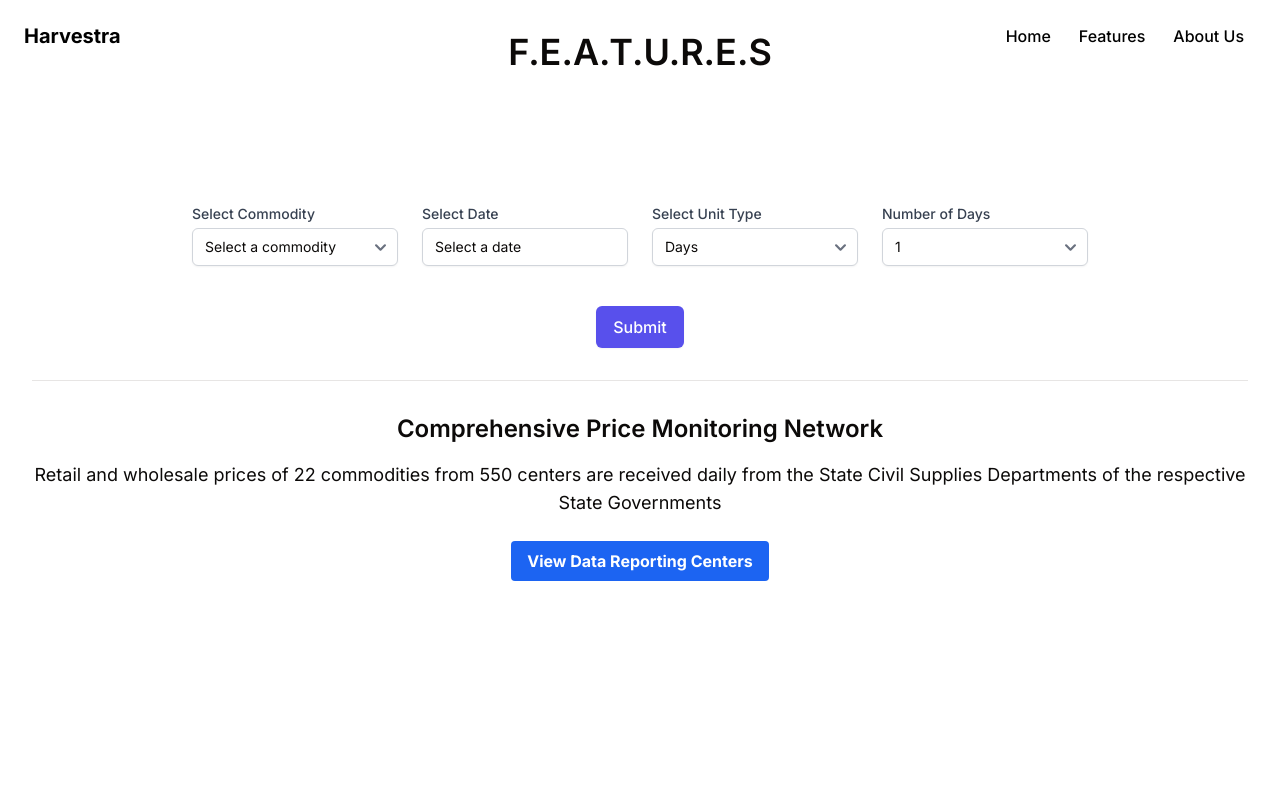
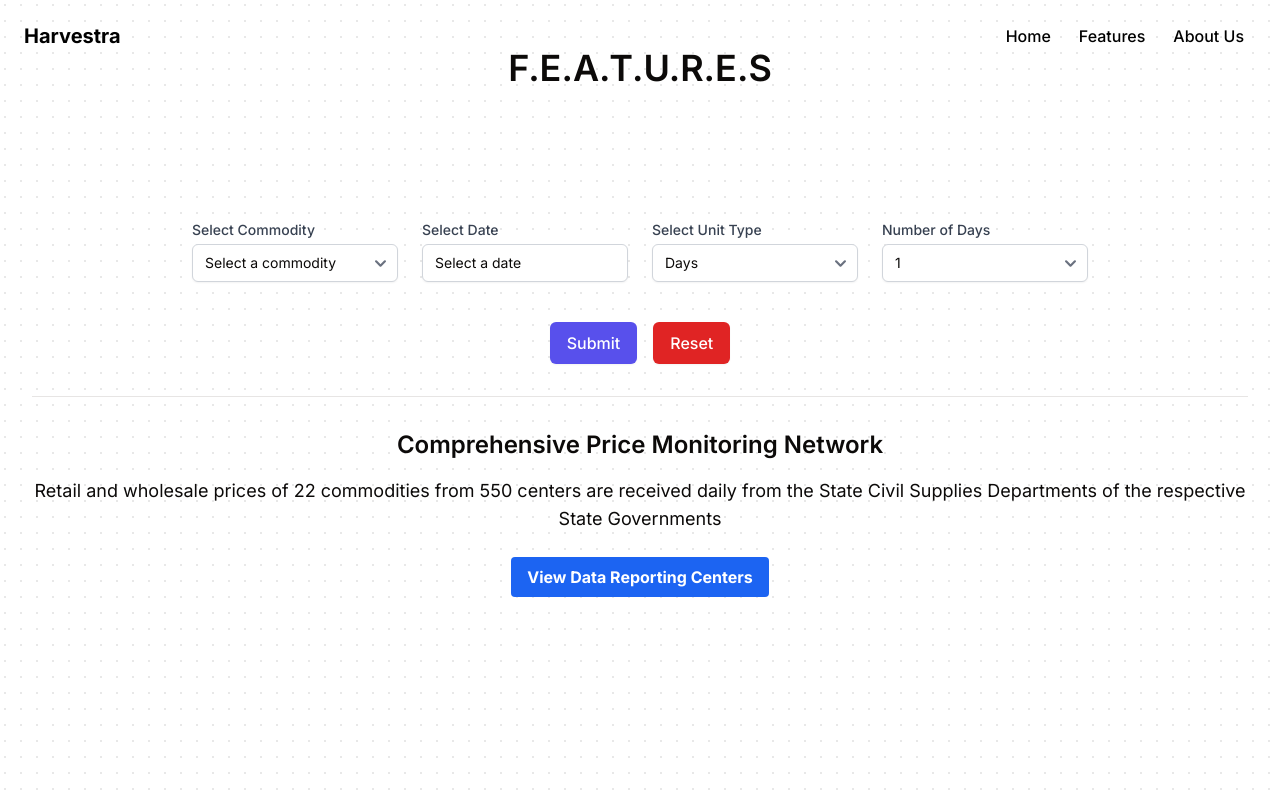
Before and after one commit to abhinav2805-ux/pulse, a Next.js app in the folder client/: page /features in a window 1280 px wide. Shown: the top 800 px of the page. Built offline with nearby package versions, Linux system fonts and the light colour scheme.

Commit message:
chore: ui betterment everywhere and minor fixes

```diff
--- a/client/package.json
+++ b/client/package.json
@@ -25,9 +25,10 @@
     "date-fns": "^3.6.0",
     "flowbite": "^2.5.1",
     "flowbite-react": "^0.10.1",
-    "framer-motion": "^11.3.30",
+    "framer-motion": "^11.3.31",
     "lucide-react": "^0.435.0",
     "maplibre-gl": "^4.6.0",
+    "mini-svg-data-uri": "^1.4.4",
     "next": "14.2.6",
     "react": "^18.3.1",
     "react-chartjs-2": "^5.2.0",
--- a/client/src/app/(app)/about-us/page.tsx
+++ b/client/src/app/(app)/about-us/page.tsx
@@ -9,11 +9,11 @@ import teamMembers from '@/constants/team';
 
 const AboutUs = () => {
   return (
-    <div className="bg-white py-12 mt-8">
+    <div className="bg-white py-12  bg-dot-black/[0.2]">
       <div className="container mx-auto px-4">
 
         <TypingAnimation
-        className="text-4xl font-bold text-black text-center dark:text-white"
+        className="text-4xl font-bold mt-4 text-black text-center dark:text-white"
         text="HARVESTRA"
         />
         <section className="mb-12">
--- a/client/src/app/(app)/dashboard/page.tsx
+++ b/client/src/app/(app)/dashboard/page.tsx
@@ -35,12 +35,24 @@ const Dropdown: React.FC = () => {
   const [value, setValue] = useState(1);
   const [showCalendar, setShowCalendar] = useState(false);
   const [data, setData] = useState<{ predicted_prices: number[], predicted_humidity: number[], predicted_temperature: number[] } | null>(null);
-  const [days, setDays] = useState<number>(0); // Add this state
+  const [days, setDays] = useState<number>(0);
+  const [showTable, setShowTable] = useState(true); //initialy table show hogi , button dabane pr hide
+  const [loading, setLoading] = useState(false);
 
   const daysOptions = Array.from({ length: 31 }, (_, i) => i + 1);
   const weeksOptions = Array.from({ length: 10 }, (_, i) => i + 1);
   const monthsOptions = Array.from({ length: 12 }, (_, i) => i + 1);
   const yearsOptions = Array.from({ length: 7 }, (_, i) => i + 1);
+
+  //reset ka function
+  const handleReset = () => {
+    setSelectedCommodity("");
+    setSelectedDate(undefined);
+    setUnit("days");
+    setValue(1);
+    setData(null);
+    setDays(0);
+  };
 
   const handleDateSelect = (date: Date | undefined) => {
     setSelectedDate(date);
@@ -55,6 +67,8 @@ const Dropdown: React.FC = () => {
       return;
     }
 
+    setLoading(true);
+
     const computedDays = convertToDays(unit, value); // Compute days here
     setDays(computedDays); // Store the computed days in state
     const formattedDate = selectedDate.toISOString().split('T')[0];
@@ -66,19 +80,23 @@ const Dropdown: React.FC = () => {
         throw new Error("Network response was not ok");
       }
       const fetchedData = await response.json();
-      console.log(fetchedData);
-      setData(fetchedData); // Store the fetched data in state
+
+      setTimeout(() => {
+        setData(fetchedData);
+        setLoading(false);
+      }, 1500); //1.5 second baad  loading false krdo or render krwado
     } catch (error) {
+
       console.error("Fetch error:", error);
+
+      setLoading(false); //loading puri hogyi to false
     }
   };
 
   return (
     <>
       <form onSubmit={handleSubmit} className="flex flex-col items-center gap-6 pt-[100px] ">
-        {/* Form Fields */}
         <div className="flex flex-wrap gap-6 max-w-4xl w-full">
-          {/* Commodity Dropdown */}
           <div className="flex-1 min-w-[200px]">
             <label className="block text-sm font-medium text-gray-700">
               Select Commodity
@@ -87,6 +105,7 @@ const Dropdown: React.FC = () => {
               title="commodity"
               value={selectedCommodity}
               onChange={(e) => setSelectedCommodity(e.target.value)}
+              required
               className="mt-1 block w-full rounded-md border-gray-300 shadow-sm focus:border-indigo-500 focus:ring-indigo-500 sm:text-sm"
             >
               <option value="">Select a commodity</option>
@@ -163,16 +182,46 @@ const Dropdown: React.FC = () => {
           </div>
         </div>
 
-        {/* Submit Button */}
-        <div className="mt-4">
-          <button
+
+        <div className="mt-4 flex gap-4">
+        <button
             type="submit"
-            className="inline-flex items-center px-4 py-2 border border-transparent text-base font-medium rounded-md text-white bg-indigo-600 shadow-sm hover:bg-indigo-700 focus:outline-none focus:ring-2 focus:ring-offset-2 focus:ring-indigo-500"
+            disabled={loading}
+            className={`inline-flex items-center px-4 py-2 border border-transparent text-base font-medium rounded-md text-white ${
+              loading ? "bg-gray-400 cursor-not-allowed" : "bg-indigo-600 hover:bg-indigo-700"
+            } shadow-sm focus:outline-none focus:ring-2 focus:ring-offset-2 focus:ring-indigo-500`}
           >
             Submit
+        </button>
+          {/* reset button lagaya hai taki input clear hojaye */}
+          <button
+            type="button"
+            onClick={handleReset}
+            className="inline-flex items-center px-4 py-2 border border-transparent text-base font-medium rounded-md text-white bg-red-600 shadow-sm hover:bg-red-700 focus:outline-none focus:ring-2 focus:ring-offset-2 focus:ring-red-500"
+          >
+            Reset
           </button>
         </div>
       </form>
+
+      {loading && (
+        <div className="flex justify-center mt-4">
+          <span className="loading loading-infinity loading-lg"></span>
+        </div>
+      )}
+
+
+      {/* agar data hai to table dikhani hai ya nahi */}
+      {data && (
+        <div className="mt-4 flex justify-center">
+          <button
+            onClick={() => setShowTable(!showTable)}
+            className="px-4 py-2 border border-transparent text-base font-medium rounded-md text-white bg-green-600 shadow-sm hover:bg-green-700 focus:outline-none focus:ring-2 focus:ring-offset-2 focus:ring-green-500"
+          >
+            {showTable ? "Hide Table" : "Show Table"}
+          </button>
+        </div>
+      )}
 
       {/* Render the RealTimeGraph component only if data is available */}
       {data && (
@@ -185,6 +234,7 @@ const Dropdown: React.FC = () => {
           predicted_prices={data.predicted_prices}
           predicted_humidity={data.predicted_humidity}
           predicted_temperature={data.predicted_temperature}
+          showTable={showTable}
         />
       )}
     </>
--- a/client/src/app/(app)/data-centers/page.tsx
+++ b/client/src/app/(app)/data-centers/page.tsx
@@ -55,8 +55,8 @@ export default function OlaTest() {
     });
 
     return (
-        <div className="min-h-screen bg-gradient-to-b from-blue-100 to-blue-200 py-16 px-4 sm:px-6 lg:px-8 ">
-            <div className="max-w-7xl mx-auto">
+        <div className="min-h-screen  bg-gradient-to-b from-blue-100 to-blue-200 py-16 px-4 sm:px-6 lg:px-8 ">
+            <div className="max-w-7xl mx-auto ">
                 <div className="text-center mb-12">
                     <h1 className="text-4xl font-extrabold text-gray-900 sm:text-5xl md:text-6xl mb-6">
                         Essential Commodities Price Monitoring
--- a/client/src/app/(app)/features/page.tsx
+++ b/client/src/app/(app)/features/page.tsx
@@ -7,10 +7,9 @@ import Dropdown from '../dashboard/page'
 
 function Features() {
   return (
-    <div className='w-full min-h-screen py-8 px-8 space-y-8'>
-      <h1 className='font-semibold text-center scroll-m-20 text-4xl mb-8'>F.E.A.T.U.R.E.S</h1>
-     <Dropdown/>
-
+    <div className='w-full min-h-screen py-8 px-8  bg-dot-black/[0.2] space-y-8'>
+      <h1 className='font-semibold text-center scroll-m-20 text-4xl   my-4'>F.E.A.T.U.R.E.S</h1>
+      <Dropdown/>
       <Separator />
 
       <div className='mt-12 text-center'>
--- a/client/src/app/page.tsx
+++ b/client/src/app/page.tsx
@@ -5,9 +5,13 @@ import Carousel from "@/components/carousel";
 import India from "@react-map/india";
 export default function Home() {
   return (
-    <div className="min-h-screen py-16 flex  flex-col px-8 rounded-xl justify-center items-center">
+    <div className="  bg-dot-black/[0.2] min-h-screen py-16 flex  flex-col px-8 rounded-xl justify-center items-center">
       <Carousel/>
       <Features/>
+      <div className="mockup-phone">
+          <div className="camera"/>
+          <div className="display">
+            <div className="artboard artboard-demo phone-1">
             <div className="items-center flex ">
               <India
                   selectColor="blue"
@@ -17,6 +21,10 @@ export default function Home() {
                   type="select-single"
               />
             </div>
+          </div>
+        </div>
+      </div>
+
 
       <FAQ/>
     </div>
--- a/client/tailwind.config.ts
+++ b/client/tailwind.config.ts
@@ -1,6 +1,28 @@
 import type { Config } from "tailwindcss"
+const defaultTheme = require("tailwindcss/defaultTheme");
+
+const svgToDataUri = require("mini-svg-data-uri");
+
+const colors = require("tailwindcss/colors");
+const {
+  default: flattenColorPalette,
+} = require("tailwindcss/lib/util/flattenColorPalette");
+
+function addVariablesForColors({ addBase, theme }: any) {
+  let allColors = flattenColorPalette(theme("colors"));
+  let newVars = Object.fromEntries(
+    Object.entries(allColors).map(([key, val]) => [`--${key}`, val])
+  );
+
+  addBase({
+    ":root": newVars,
+  });
+}
 
 const config = {
+  daisyui: {
+    themes: ["light"],
+  },
   darkMode: ["class"],
   content: [
     './pages/**/*.{ts,tsx}',
@@ -89,7 +111,31 @@ const config = {
       },
     },
   },
-  plugins: [require("tailwindcss-animate"),require('daisyui'),require("flowbite/plugin")],
+  plugins: [require("tailwindcss-animate"),require('daisyui'),require("flowbite/plugin"),
+    addVariablesForColors,
+    function ({ matchUtilities, theme }: any) {
+      matchUtilities(
+        {
+          "bg-grid": (value: any) => ({
+            backgroundImage: `url("${svgToDataUri(
+              `<svg xmlns="http://www.w3.org/2000/svg" viewBox="0 0 32 32" width="32" height="32" fill="none" stroke="${value}"><path d="M0 .5H31.5V32"/></svg>`
+            )}")`,
+          }),
+          "bg-grid-small": (value: any) => ({
+            backgroundImage: `url("${svgToDataUri(
+              `<svg xmlns="http://www.w3.org/2000/svg" viewBox="0 0 32 32" width="8" height="8" fill="none" stroke="${value}"><path d="M0 .5H31.5V32"/></svg>`
+            )}")`,
+          }),
+          "bg-dot": (value: any) => ({
+            backgroundImage: `url("${svgToDataUri(
+              `<svg xmlns="http://www.w3.org/2000/svg" viewBox="0 0 32 32" width="16" height="16" fill="none"><circle fill="${value}" id="pattern-circle" cx="10" cy="10" r="1.6257413380501518"></circle></svg>`
+            )}")`,
+          }),
+        },
+        { values: flattenColorPalette(theme("backgroundColor")), type: "color" }
+      );
+    },
+  ],
 } satisfies Config
 
 export default config
```
Also changed, not shown: client/src/components/lineGraph.tsx (+5 -2 lines), 1 other file (tests, documents, lock files or other folders). Lines whose indentation alone changed are shown as unchanged.
